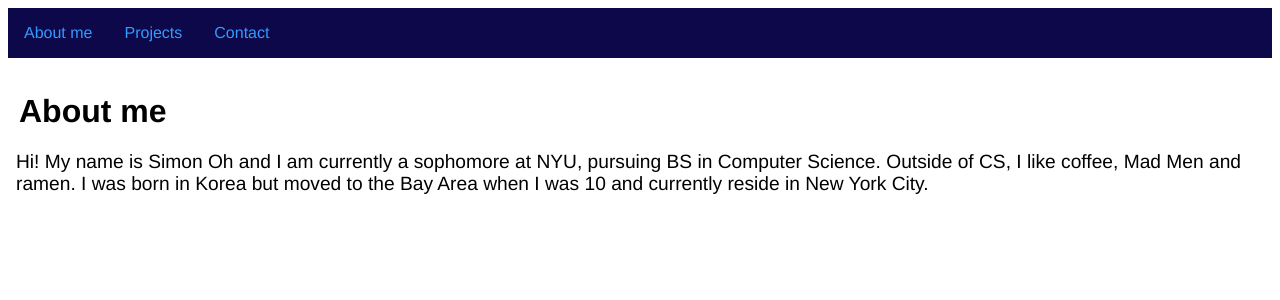
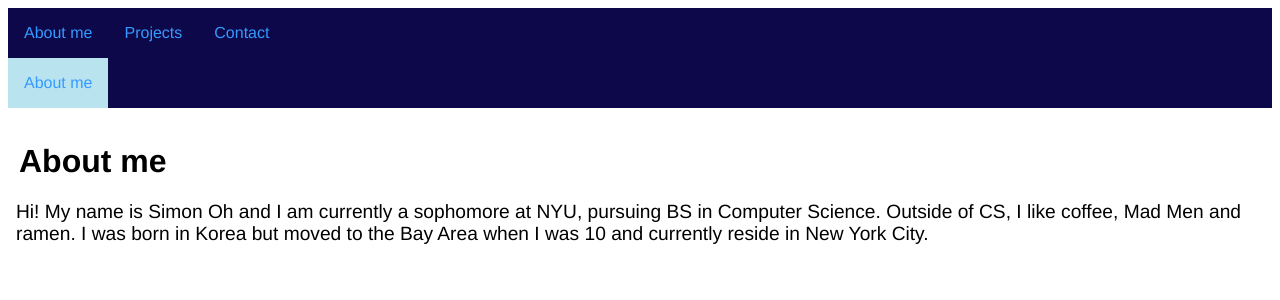
Before and after one commit to simon0h/simon0h.github.io, a Jekyll site: the page built from about/index.html, in a window 1280 px wide. Shown: the top 300 px of the page. Built offline with Jekyll 4.4.1, drawn with Linux system fonts in a browser that asks for light colours.

Commit message:
Update index.html

```diff
--- a/about/index.html
+++ b/about/index.html
@@ -2,6 +2,10 @@
 layout: default
 title: About
 ---
+
+<ul>
+  <li><a class = "active" href="/about">About me</a></li>
+</ul>
 
 <head>
 <title>About</title>
```
